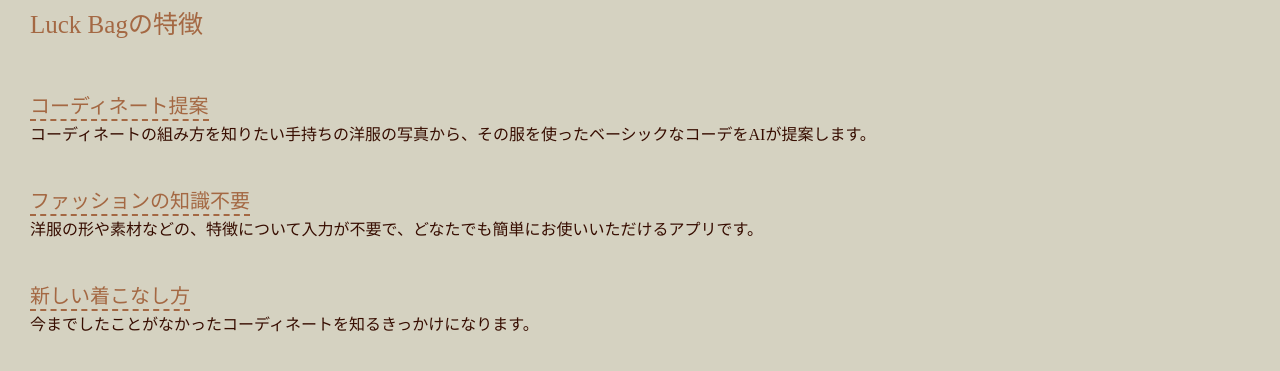
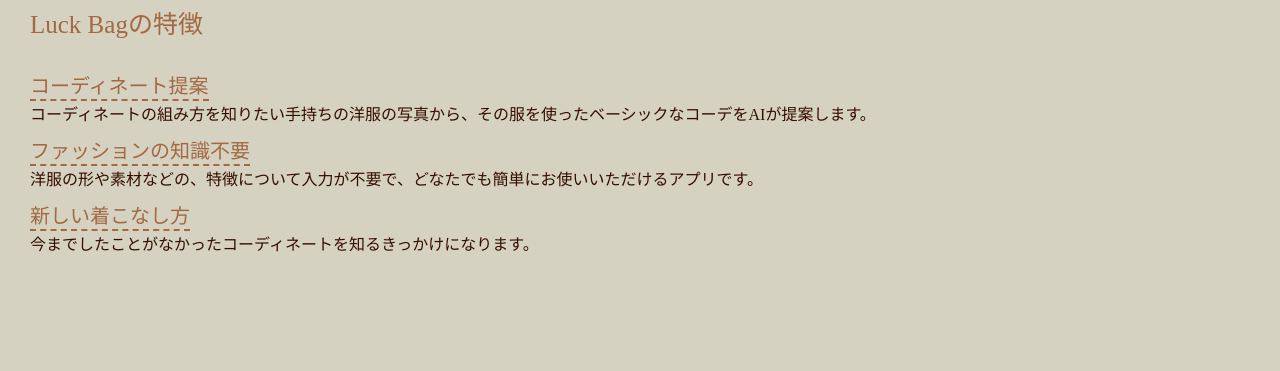
Before and after one commit to e215701/Luck-bag, a React (Create React App) app in the folder frontend/: page / in a window 1280 px wide. Shown: the part 2622-2993 px from the top of the page. After the commit the page ends 2907 px from the top, so only its background shows below. Built offline with nearby package versions, Linux system fonts and the light colour scheme; no server answers; a web font is replaced by a local one.

Commit message:
update(frontend): update text distance on top page

```diff
--- a/frontend/src/css/top.css
+++ b/frontend/src/css/top.css
@@ -215,7 +215,7 @@
 }
 
 .top-item-container {
-  margin: 20px 0px 20px 0px;
+  margin: 0px 0px 10px 0px;
   align-items: flex-start; /* 縦方向 */
   justify-content: center;
   height: auto;
--- a/frontend/src/pages/Top.js
+++ b/frontend/src/pages/Top.js
@@ -201,8 +201,8 @@
               </Splide>
 
               <div
+                ref={(el) => textItemsRef.current.push(el)}
                 className="fade-text"
-                ref={(el) => textItemsRef.current.push(el)}
               >
                 <div className="top-item-headline">PRODUCT</div>
                 <div className="top-item-text">
@@ -210,8 +210,8 @@
                 </div>
               </div>
               <div
+                ref={(el) => textItemsRef.current.push(el)}
                 className="fade-text"
-                ref={(el) => textItemsRef.current.push(el)}
               >
                 <div className="top-item-headline">
                   <span className="luckbag"> Luck Bag</span>の特徴
```
